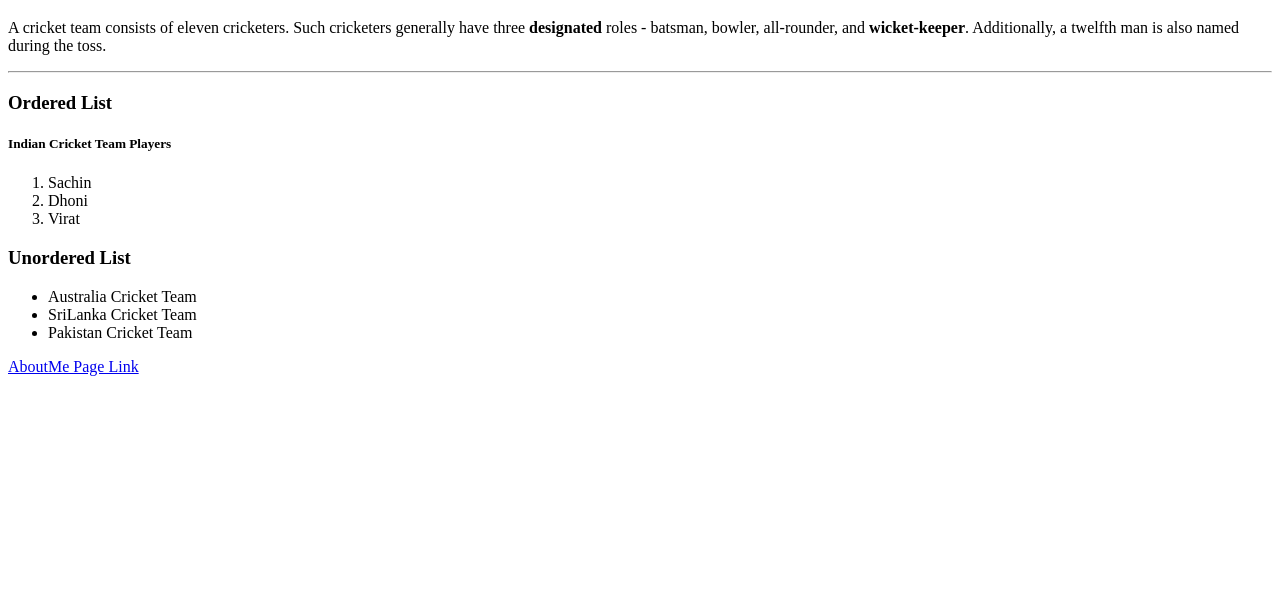
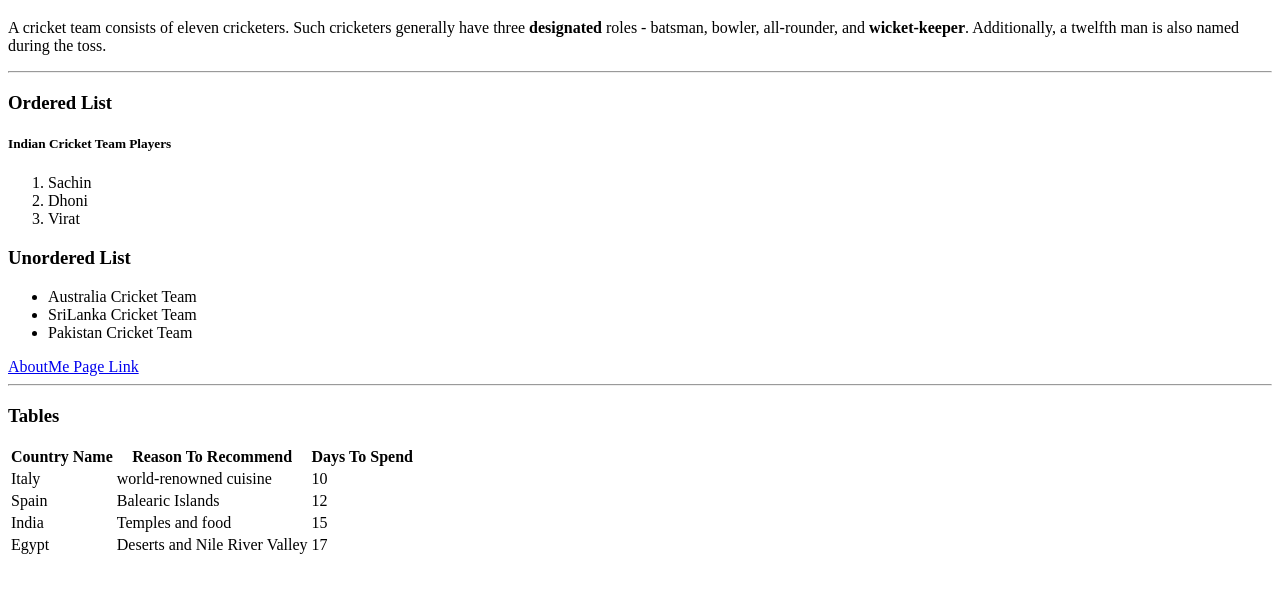
Before and after one commit to 44-563-Web-Apps-S23/44563-webapps-assignment-3-agudimet, a plain HTML site: page index.html in a window 1280 px wide. Shown: the part 86-678 px from the top of the page. Drawn offline with Linux system fonts and the light colour scheme.

Commit message:
new table

```diff
--- a/index.html
+++ b/index.html
@@ -32,5 +32,35 @@ all-rounder, and <b>wicket-keeper</b>. Additionally, a twelfth man is
     <li>Pakistan Cricket Team</li>
 </ul>
 <a href="file:///C:/Users/s558919/Desktop/webapps-repos/44563-webapps-assignment-3-agudimet/aboutme.html">AboutMe Page Link</a>
+<hr>
+<h3>Tables</h3>
+<table>
+    <tr>
+      <th>Country Name</th>
+      <th>Reason To Recommend</th>
+      <th>Days To Spend</th>
+    </tr>
+    <tr>
+      <td>Italy</td>
+      <td>world-renowned cuisine</td>
+      <td>10</td>
+    </tr>
+    <tr>
+      <td>Spain</td>
+      <td>Balearic Islands </td>
+      <td>12</td>
+    </tr>
+    <tr>
+        <td>India</td>
+        <td>Temples and food </td>
+        <td>15</td>
+    </tr>
+    <tr>
+        <td>Egypt</td>
+        <td>Deserts and Nile River Valley</td>
+        <td>17</td>
+    </tr>
+    </table>
+  </table>
 </body>
 </html>
```
